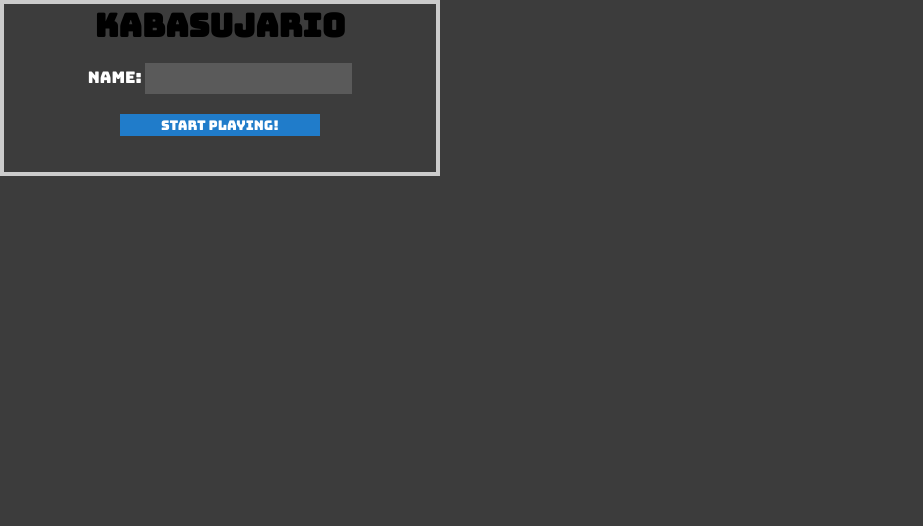
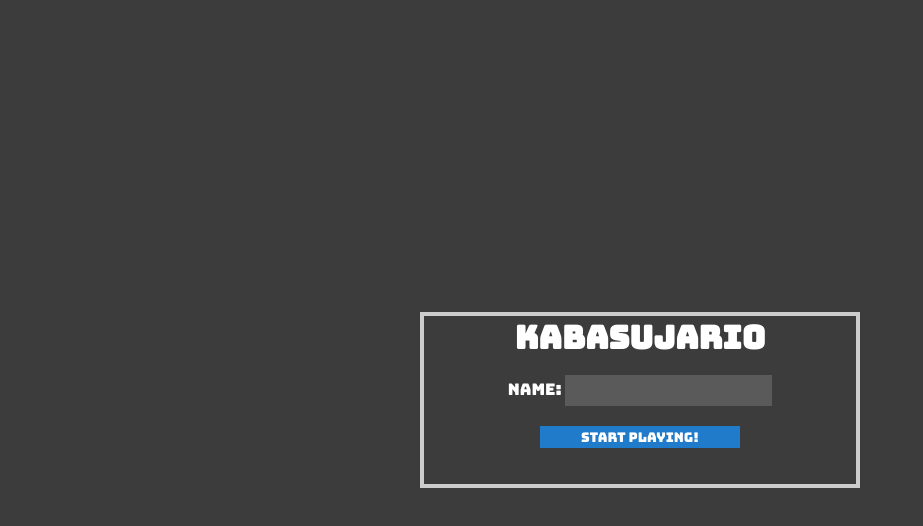
Before and after one commit to cjweeks/kabasujario, a website: page public/home.html in a window 1280 px wide. Shown: the whole page, without its empty margins (0-923 px from the left). Drawn offline with Linux system fonts and the light colour scheme; files that its build step writes are made by us from their sources.

Commit message:
Tidied up the HTML/CSS for the landing page. Might be a bit messy

```diff
--- a/public/home.html
+++ b/public/home.html
@@ -5,12 +5,12 @@
     <title>Kabasujario</title>
 
     <!-- load the stylesheet -->
-    <link href="public/index.css" media="screen" rel="stylesheet" type="text/css">
+    <link href="index.css" media="screen" rel="stylesheet" type="text/css">
 
     <link href="https://fonts.googleapis.com/css?family=Bungee" rel="stylesheet">
 </head>
 
-<body>
+<body class="wrap">
 <div class="login">
     <h1>Kabasujario</h1>
     <form method="post" action="/name">
--- a/public/index.css
+++ b/public/index.css
@@ -51,5 +51,13 @@ label {
     border: 4px solid #CCC;
     text-align: center;
     font-family: 'Bungee', cursive;
+    margin: 0;
+    color: white;
 
 }
+
+.wrap {
+    display: flex;
+    justify-content: center;
+    align-items: center;
+}
```
